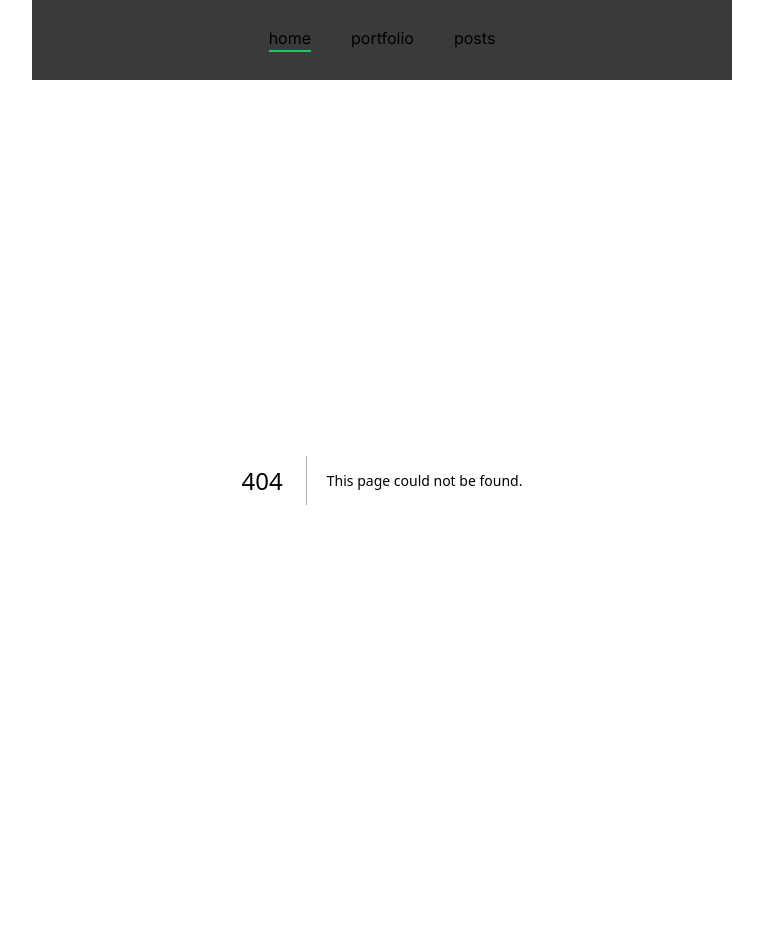
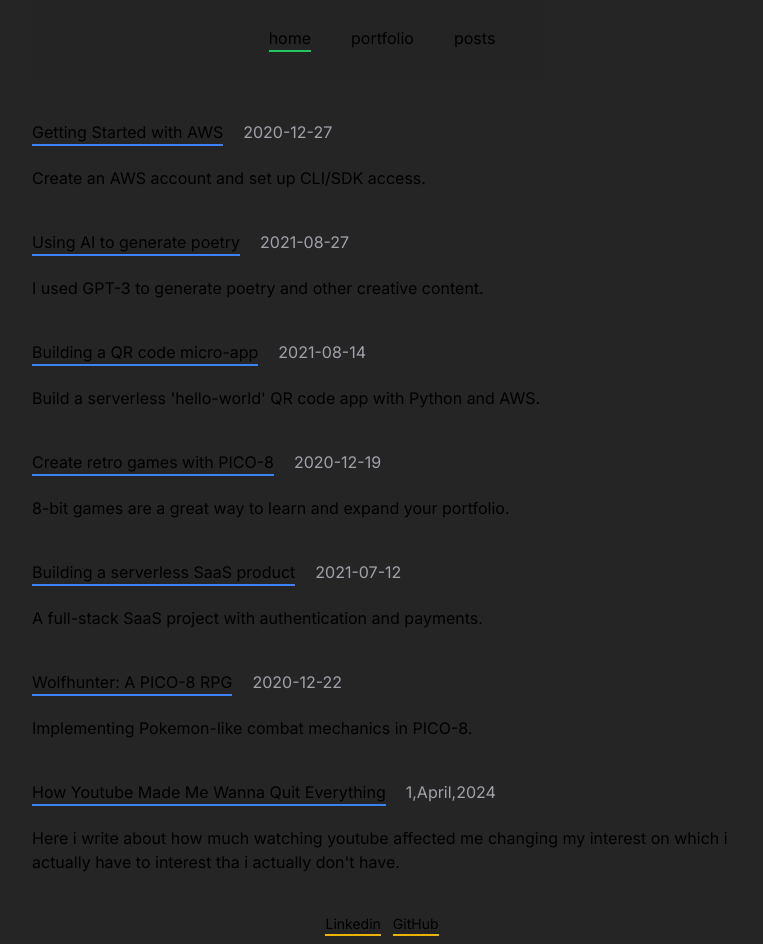
Before and after one commit to realswikarrr/my_blog, a Next.js app: page /posts in a window 1280 px wide. Before the commit this address had no page. Shown: the part 80-1024 px from the top of the page, without its empty margins (258-1021 px from the left). Before the commit the page ends 960 px from the top, so only its background shows below. Built offline with nearby package versions, Linux system fonts and the light colour scheme.

Commit message:
feat: 🙊 added recent post feature and fixed up all posts

```diff
--- /dev/null
+++ b/posts/youtube-interest.md
@@ -0,0 +1,5 @@
+---
+title: "How Youtube Made Me Wanna Quit Everything"
+subtitle: "Here i write about how much watching youtube affected me changing my interest on which i actually have to interest tha i actually don't have."
+date: "1,April,2024"
+---
--- /dev/null
+++ b/src/app/components/AllPosts.tsx
@@ -0,0 +1,28 @@
+import Link from "next/link";
+import getPostMetadata from "../util/getPostMetadata";
+
+export default function AllPosts() {
+  const recentPost = getPostMetadata();
+
+  return (
+    <div>
+      {recentPost.map((post) => (
+        <div key={post.slug}>
+          {/* Title and Date */}
+          <div className="flex  gap-5 mt-10">
+            <Link href={`post/${post.slug}`}>
+              <h1 className=" border-b-2 hover:border-red-500 border-blue-500 cursor-pointer">
+                {post.title}
+              </h1>{" "}
+            </Link>
+            <p className="text-zinc-400">{post.date}</p>
+          </div>
+          {/* Description */}
+          <div className="mt-5">
+            <p>{post.subtitle}</p>
+          </div>
+        </div>
+      ))}
+    </div>
+  );
+}
--- /dev/null
+++ b/src/app/components/Footer.tsx
@@ -0,0 +1,16 @@
+import Link from "next/link";
+
+export default function Footer() {
+  return (
+    <div className="flex justify-center flex-col items-center  mt-5">
+      <div className="mt-5 mb-2 flex gap-3">
+        <div className=" text-sm border-yellow-500 border-b-2">
+          <Link href="https://www.linkedin.com/in/swikarrr/">Linkedin</Link>
+        </div>
+        <div className="text-sm border-yellow-500 border-b-2">
+          <Link href="https://github.com/realswikarrr">GitHub</Link>
+        </div>
+      </div>
+    </div>
+  );
+}
--- a/src/app/components/Home.tsx
+++ b/src/app/components/Home.tsx
@@ -1,5 +1,5 @@
 import { Inconsolata } from "next/font/google";
-import RecentPost from "./RecentPost";
+import RecentPosts from "./RecentPosts";
 
 const edu_nsw = Inconsolata({ subsets: ["latin"] });
 
@@ -21,8 +21,7 @@ export default function HomePage() {
             My Recent Post&apos;s
           </h1>
 
-          {/* Recent Post Section */}
-          <RecentPost />
+          <RecentPosts />
         </main>
       </div>
     </div>
--- a/src/app/components/RecentPost.tsx
+++ b/src/app/components/RecentPosts.tsx
@@ -1,13 +1,18 @@
 import Link from "next/link";
 import getPostMetadata from "../util/getPostMetadata";
 
-export default function RecentPost() {
+export default function RecentPosts() {
   const recentPost = getPostMetadata();
-  console.log(recentPost);
+
+  let newRecentPosts = [];
+
+  newRecentPosts.push(recentPost[recentPost.length - 1]);
+  newRecentPosts.push(recentPost[recentPost.length - 2]);
+  newRecentPosts.push(recentPost[recentPost.length - 3]);
 
   return (
     <div>
-      {recentPost.map((post) => (
+      {newRecentPosts.map((post) => (
         <div key={post.slug}>
           {/* Title and Date */}
           <div className="flex  gap-5 mt-10">
--- a/src/app/layout.tsx
+++ b/src/app/layout.tsx
@@ -2,6 +2,7 @@ import type { Metadata } from "next";
 import { Inter } from "next/font/google";
 import "./globals.css";
 import Nav from "./components/Nav";
+import Footer from "./components/Footer";
 
 const inter = Inter({ subsets: ["latin"] });
 
@@ -24,6 +25,7 @@ export default function RootLayout({
           </h1>
           <Nav />
           {children}
+          <Footer />
         </div>
       </body>
     </html>
--- /dev/null
+++ b/src/app/posts/page.tsx
@@ -0,0 +1,9 @@
+import AllPosts from "../components/AllPosts";
+
+export default function Page() {
+  return (
+    <div>
+      <AllPosts />
+    </div>
+  );
+}
```
